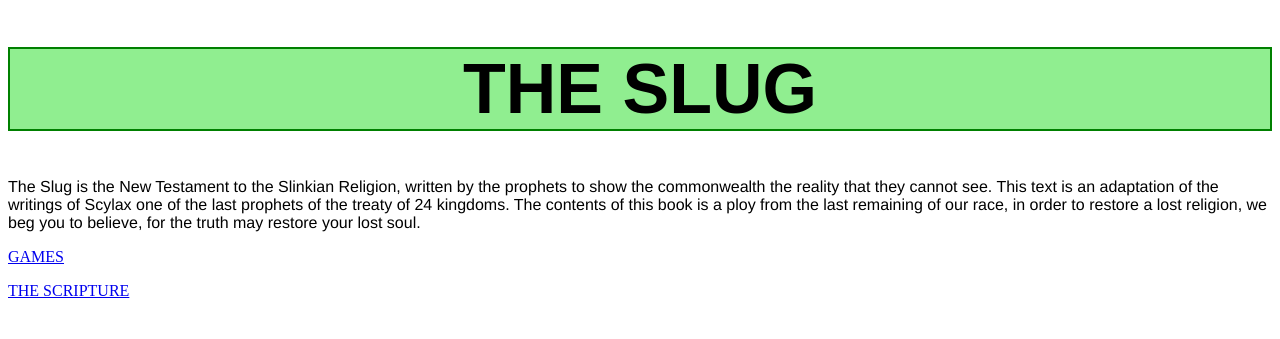
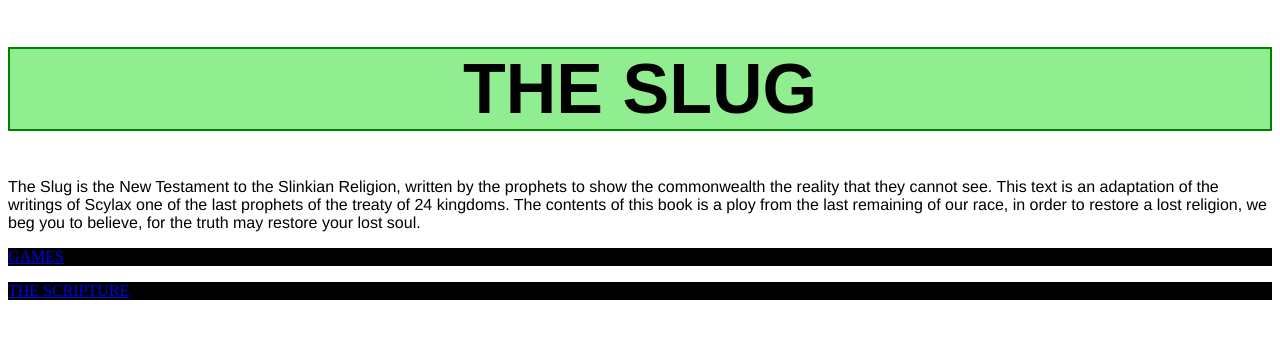
Before and after one commit to JULES311/jules311.github.io, a PHP site: page / in a window 1280 px wide. Shown: the top 339 px of the page. Run offline with PHP 8.4, Linux system fonts and the light colour scheme.

Commit message:
Update style.css

```diff
--- a/style.css
+++ b/style.css
@@ -22,3 +22,9 @@
   font-family: Helvetica;
 
 }
+
+.link {
+  background-color: Black;
+  text-color: White;
+
+}
```
